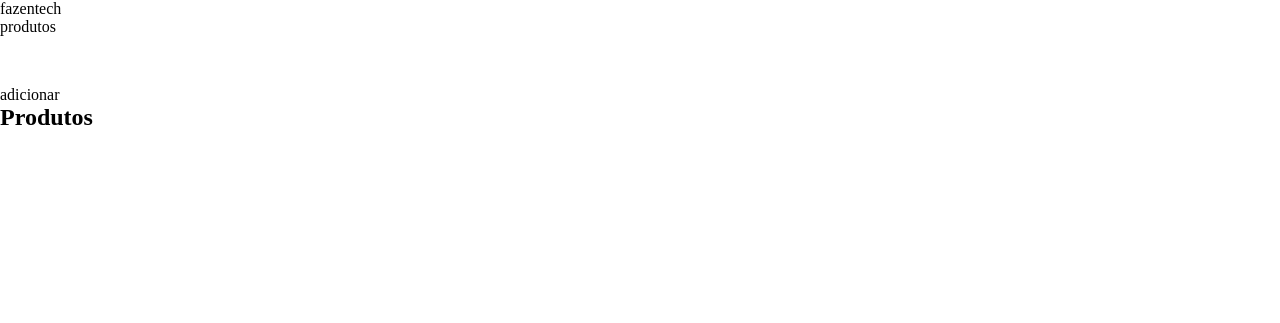
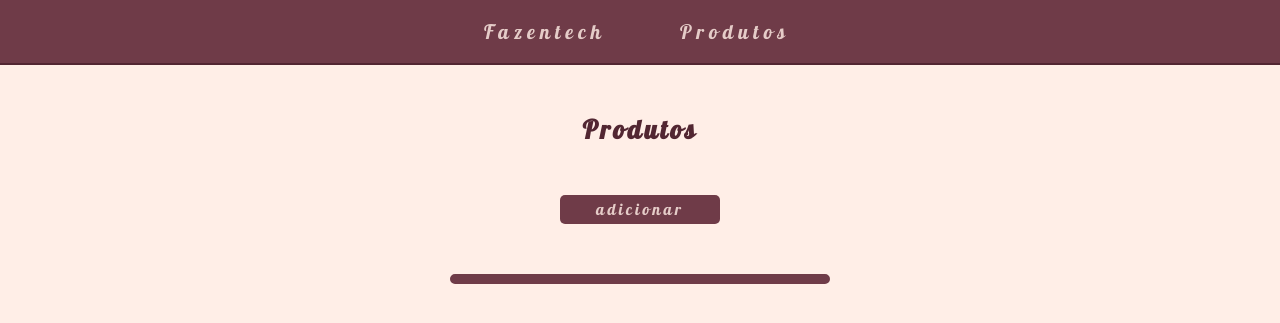
Before and after one commit to nbilbo/fazentech_django, a Django app: page /produtos/ in a window 1280 px wide. Shown: the top 323 px of the page. Run offline with Django 3.2, Linux system fonts and the light colour scheme; data that the repository does not hold is empty.

Commit message:
adicionar/atualizar novo produto

```diff
--- a/blog/static/blog/base.css
+++ b/blog/static/blog/base.css
@@ -1,7 +1,60 @@
 * {
-	margin: 0;
-	padding: 0;
-	list-style-type: none;
-	text-decoration: none;
-	color: #000;
+    padding: 0;
+    margin: 0;
+    text-decoration: none;
+    list-style-type: none;
+    color: #000;
 }
+
+body {
+    background-color: #FFEEE7;
+}
+
+.container {
+    margin: 0 auto;
+    width: 380px;
+}
+
+/*menu navegacao*/
+.main-nav {
+    background-color:#6F3B48;
+    border-bottom: 2.5px solid #522632;
+    margin-bottom: 50px;
+}
+
+.main-ul {
+    display: flex;
+    flex-direction: row;
+    padding: 20px 0;
+}
+
+.main-item {
+    flex: 1;
+    text-align: center;
+}
+
+.main-link {
+    font-family: 'Lobster', cursive;
+    text-transform: capitalize;
+    color: #E5CCC8;
+    letter-spacing: 5px;
+    font-size: 20px;
+}
+
+
+/*boas vindas*/
+.main-header {
+    text-align: center;
+    margin-bottom: 50px;
+}
+
+.header-phrase {
+    font-family: 'Lobster', cursive;
+    text-transform: capitalize;
+    color: #522632;
+    font-size: 26px;
+    letter-spacing: 3px;
+    margin: 0;
+}
+
+/*produtos*/
--- a/blog/templates/blog/base.html
+++ b/blog/templates/blog/base.html
@@ -1,26 +1,47 @@
 {% load static %}
 
-<DOCTYPE html>
+<!DOCTYPE html>
 <html lang="pt-br">
     <head>
-		<meta charset="utf-8">
+        <meta charset="UTF-8">
+        <meta name="viewport" content="width=device-width, initial-scale=1.0">
+
+        <!-- fontes -->
+        <link rel="preconnect" href="https://fonts.gstatic.com">
+        <link href="https://fonts.googleapis.com/css2?family=Lobster&display=swap" rel="stylesheet">
+
+        <!-- css -->
+        <link rel="stylesheet" type="text/css" href="{% static 'blog/normalize.css' %}">
         <link rel="stylesheet" type="text/css" href="{% static 'blog/base.css' %}">
+        {% block css_link %}
+        {% endblock %}
+
+        <!--title-->
         <title>{% block head_title %}Fazentech{% endblock %}</title>
     </head>
 
     <body>
-		<nav style="margin-bottom: 50px;">
-			<ul>
-				<li>
-					<a href="{% url 'blog:index' %}">fazentech</a>
+        <!--menu navegação-->
+        <nav class="main-nav">
+            <div class="container">
+                <ul class="main-ul">
+                    <li class="main-item">
+                        <a href="{% url 'blog:index' %}" class="main-link">
+                            fazentech
+                        </a>
                     </li>
 
-				<li>
-					<a href="{% url 'produtos:index' %}">produtos</a>
+                    <li class="main-item">
+                        <a href="{% url 'produtos:index' %}" class="main-link">
+                            produtos
+                        </a>
                     </li>
                 </ul>
+            </div>
         </nav>
+
 		{% block content %}
 		{% endblock %}
     </body>
+
 </html>
--- /dev/null
+++ b/colors.txt
@@ -0,0 +1 @@
+https://www.design-seeds.com/seasons/autumn/autumn-tones-7/
--- /dev/null
+++ b/produtos/static/produtos/index.css
@@ -0,0 +1,38 @@
+/*lista de produtos*/
+.products-list {
+	margin: 0 auto;
+	background-color: #F3E4DF;
+	border: 5px solid #6F3B48;
+	border-radius: 5px;
+}
+
+.product-item {
+	text-align: center;
+	padding: 20px 0;
+}
+.product-item:nth-child(odd) {
+	background-color: #ECD7D2;
+}
+.product-item:hover {
+	background-color: #E5CCC8;
+}
+
+.product-link {
+	font-family: 'Lobster', cursive;
+	text-transform: capitalize;
+	letter-spacing: 5px;
+}
+
+/*abrir formulario adicionar produto*/
+.open-add-form {
+	display: block;
+	text-align: center;
+	font-family: 'Lobster', cursive;
+	background-color: #6F3B48;
+	color: #E5CCC8;
+	width: 150px;
+	padding: 5px;
+	margin: 50px auto;
+	border-radius: 5px;
+	letter-spacing: 3px;
+}
--- a/produtos/templates/produtos/index.html
+++ b/produtos/templates/produtos/index.html
@@ -1,18 +1,43 @@
 {% extends 'blog/base.html' %}
+{% load static %}
+
+<!--css links-->
+{% block css_link %}
+<link rel="stylesheet" type="text/css" href="{% static 'produtos/index.css' %}">
+{% endblock %}
+
+<!-- head title-->
 {% block head_title %}Produtos - Fazentech{% endblock %}
 
 <!--body-->
 {% block content %}
 
-    <!--link abrir formulario-->
-    <a href="{% url 'produtos:adicionar' %}">adicionar</a>
+<!--boas vindas-->
+<header class="main-header">
+	<div class="container">
+		<h1 class="header-phrase">produtos</h1>
+	</div>
+</header>
 
-    <!--listando todos os produtos-->
-    <h2>Produtos</h2>
-    {% for produto in produtos %}
-        <p>
-            <a href="{{ produto.get_absolute_url }}">{{ produto.nome }}</a>
-        </p>
-    {% endfor %}
+<!-- formulario adicionar-->
+<div class="container">
+	<a href="{% url 'produtos:adicionar' %}" class="open-add-form">
+		adicionar
+	</a>
+</div>
 
+<!-- lista de produtos  -->
+<div class="container">
+	<ul class="products-list">
+
+		{% for produto in produtos %}
+			<li class="product-item">
+				<a href="{{ produto.get_absolute_url }}" class="product-link" target="">
+					{{ produto.nome }}
+				</a>
+			</li>
+		{% endfor %}
+
+	</ul>
+</div>
 {% endblock %}
```
Also changed, not shown: blog/templates/blog/index.html (+9 -0 lines), produtos/static/produtos/detalhe_produto.css (added, +26 -0 lines), produtos/templates/produtos/adicionar.html (+18 -0 lines), produtos/templates/produtos/atualizar.html (+22 -1 lines), produtos/templates/produtos/detalhe_produto.html (+46 -10 lines), blog/static/blog/normalize.css (added), produtos/static/produtos/adicionar.css (added), produtos/static/produtos/atualizar.css (added). Lines whose indentation alone changed are shown as unchanged.
